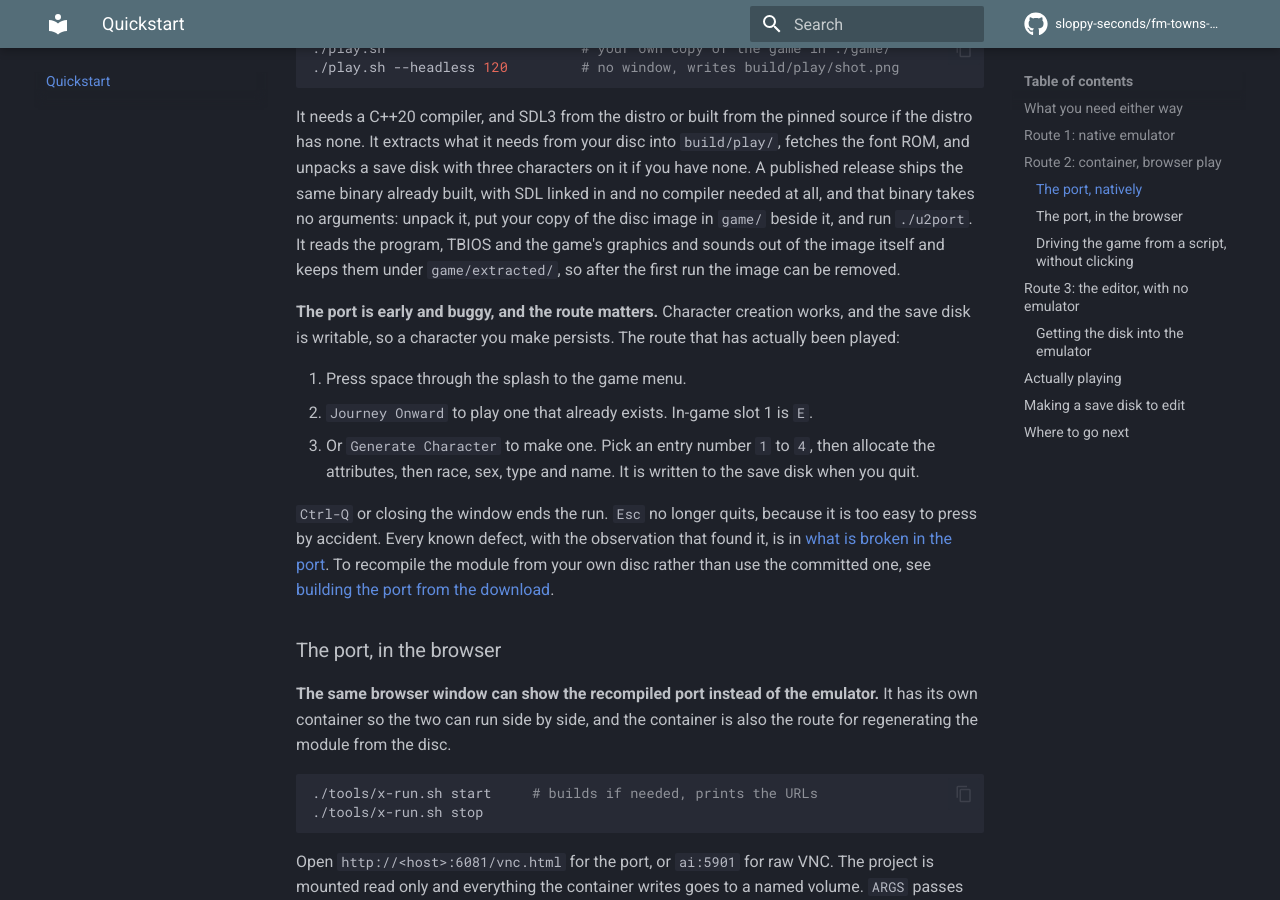
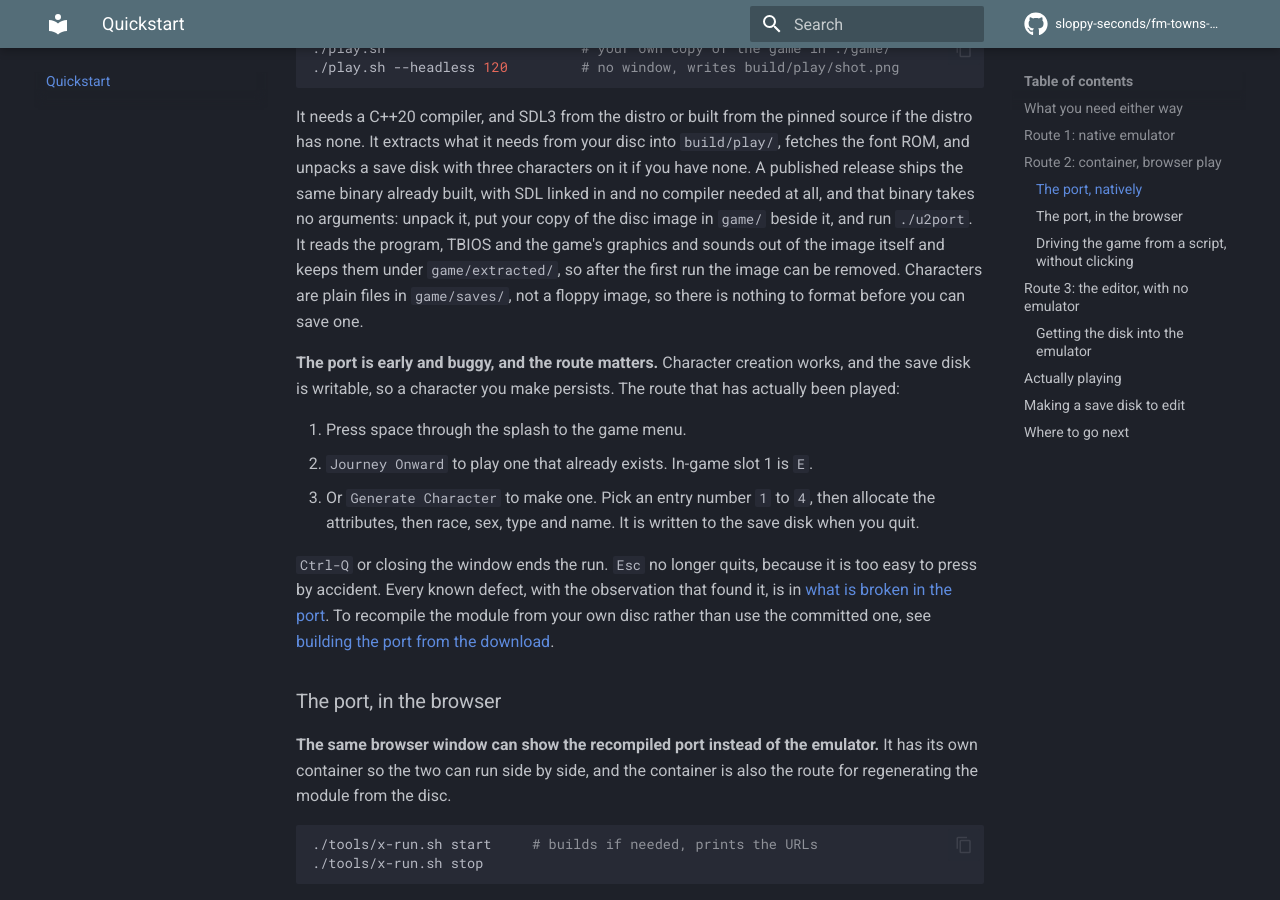
Before and after one commit to sloppy-seconds/fm-towns-ultima, an MkDocs documentation site: the page built from docs/quickstart.md, in a window 1280 px wide and 900 px high, scrolled down 3491 px. Built offline with MkDocs 1.6.1 and Material for MkDocs 9.7.7, drawn with Linux system fonts in a browser that asks for light colours; comment, search, counter and statistics services are not loaded.

Commit message:
docs: saves are files in game/saves, and the setup says so
The release README now tells a player where their characters live and that there is no floppy to
look after, and the assets/save-disk line says what that disk is now for: seeding game/saves on
the first run so the tested route has somebody to play. The README's release paragraph and the
quickstart's native route say the same in one line each.

```diff
--- a/docs/quickstart.md
+++ b/docs/quickstart.md
@@ -159,7 +159,8 @@ if you have none. A published release ships the same binary already built, with
 in and no compiler needed at all, and that binary takes no arguments: unpack it, put your copy
 of the disc image in `game/` beside it, and run `./u2port`. It reads the program, TBIOS and the
 game's graphics and sounds out of the image itself and keeps them under `game/extracted/`, so
-after the first run the image can be removed.
+after the first run the image can be removed. Characters are plain files in `game/saves/`, not a
+floppy image, so there is nothing to format before you can save one.
 
 **The port is early and buggy, and the route matters.** Character creation works, and the
 save disk is writable, so a character you make persists. The route that has actually been
```
Also changed, not shown: README.md (+2 -1 lines), 1 other file.
